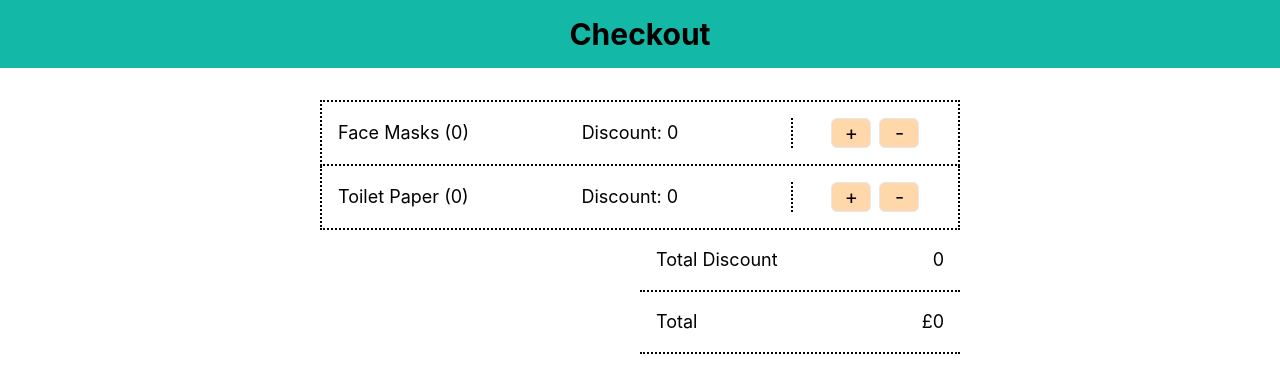
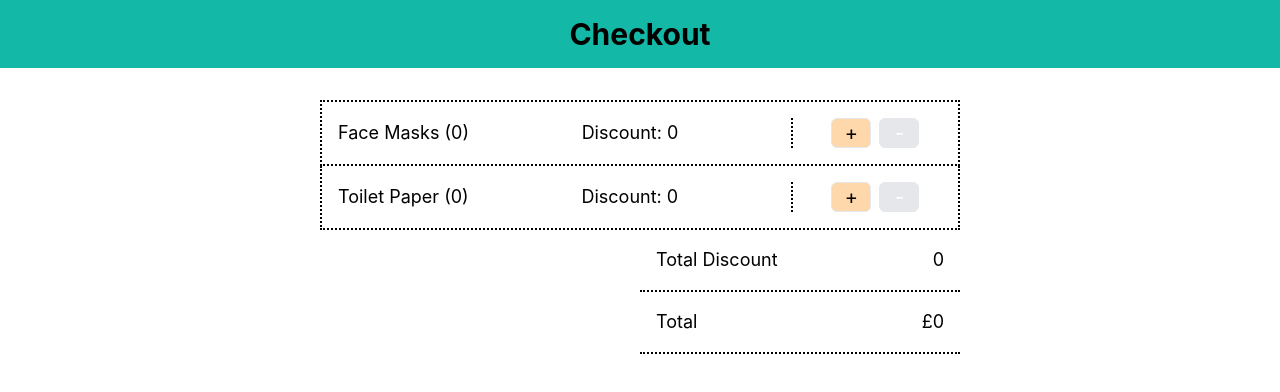
Before and after one commit to NickBansal/checkout, a React (Create React App) app: page / in a window 1280 px wide. Shown: the top 392 px of the page. Built offline with nearby package versions, Linux system fonts and the light colour scheme.

Commit message:
updated the disabled styling

```diff
--- a/src/pages/Checkout/index.js
+++ b/src/pages/Checkout/index.js
@@ -4,6 +4,7 @@ import React, { useState } from 'react';
 const listItem = 'border-dotted border-2 p-4 text-lg flex justify-between border-black items-center border-t-0';
 const buttonWrapper = 'border-dotted border-black border-l-2 pl-4 w-1/5 md:w-1/4 text-center';
 const buttonItem = 'mx-1 bg-orange-200 hover:bg-orange-600 transition-colors text-base md:text-xl px-0 md:px-2 rounded-md border border-solid w-[40px]';
+const disabledBtn = 'cursor-not-allowed bg-gray-200 mx-1 text-base md:text-xl px-0 md:px-2 rounded-md border border-solid w-[40px] text-white';
 
 export default function Checkout() {
   const [items, setItems] = useState({
@@ -32,6 +33,7 @@ export default function Checkout() {
       <ul>
         {Object.keys(items).map((item, index) => {
           const listItemStyled = index === 1 ? listItem : `${listItem} border-t-2`;
+          const disabled = items[item] === 0;
           return (
             <li key={item}>
               <div className={listItemStyled}>
@@ -58,9 +60,9 @@ export default function Checkout() {
                   </button>
                   <button
                     type="button"
-                    className={buttonItem}
+                    className={disabled ? disabledBtn : buttonItem}
                     onClick={() => subtractFromBasket(items, item)}
-                    disabled={items[item] === 0}
+                    disabled={disabled}
                   >
                     -
 
```
